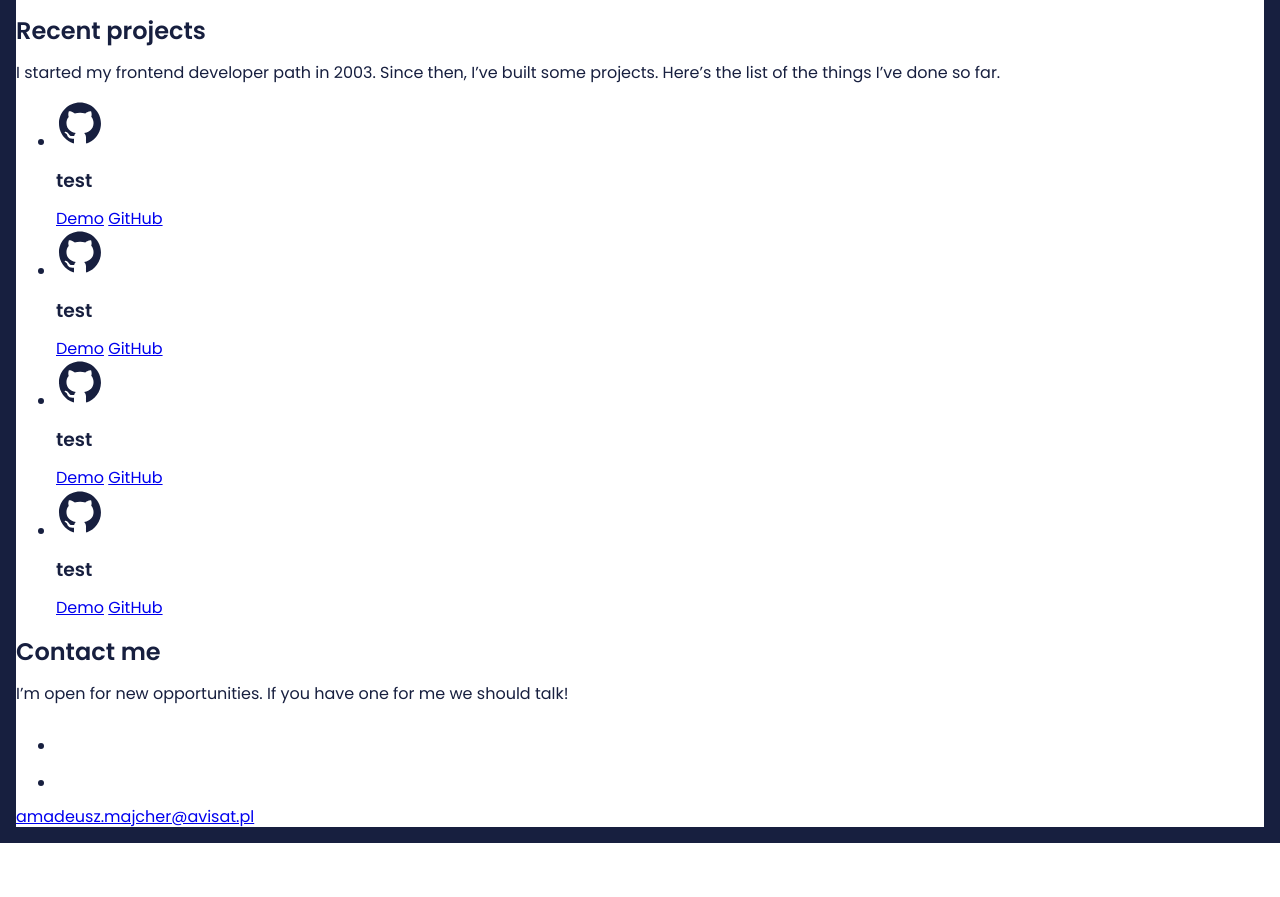
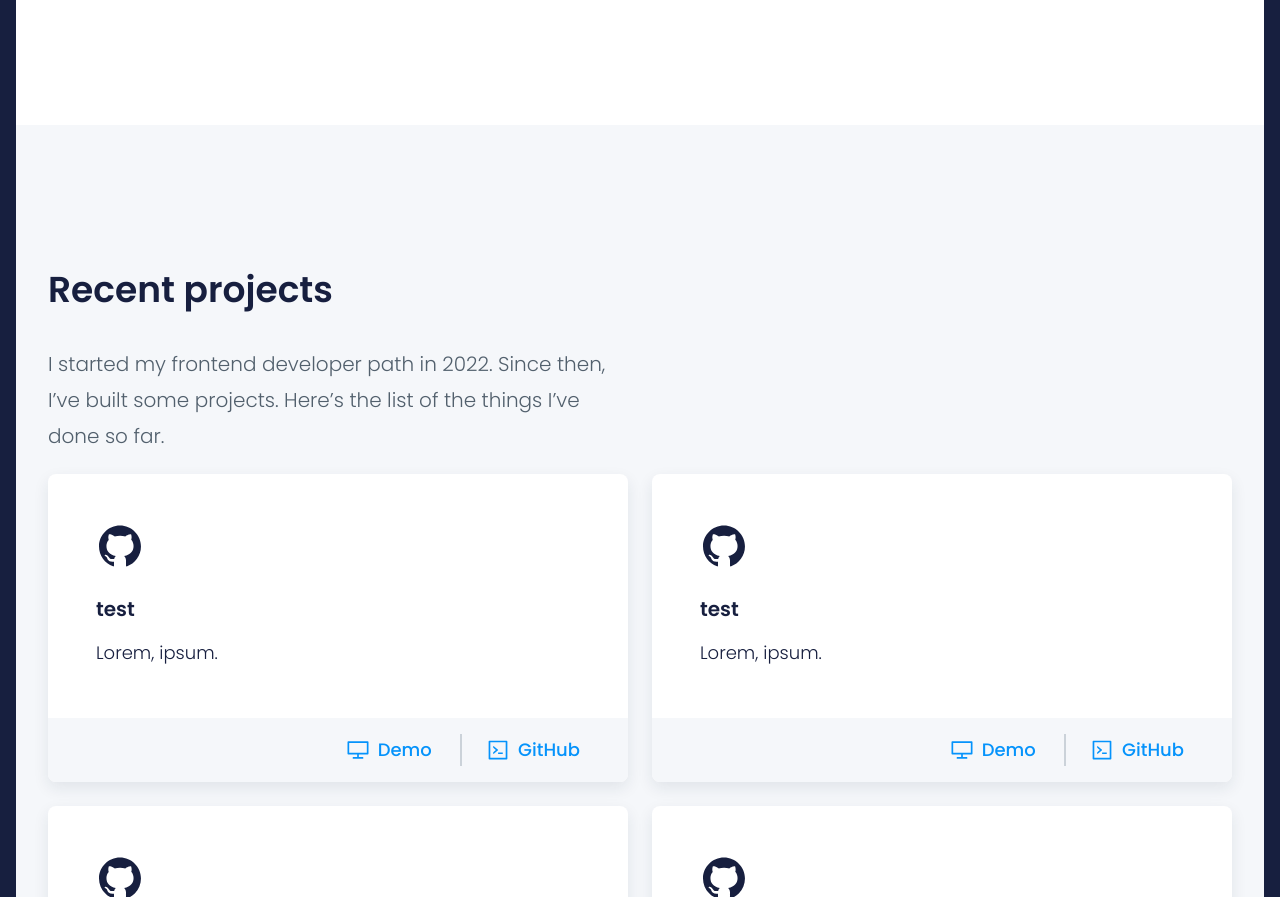
Before and after one commit to amadeuszmajcher/homepage, a website built with webpack: page src/content/index.html in a window 1280 px wide. Shown: the part 1903-2800 px from the top of the page. Before the commit the page ends 2746 px from the top, so only its background shows below. Built offline with nearby package versions, Linux system fonts and the light colour scheme; files whose address does not match are found by name.

Commit message:
feat: desktop styles for projects section

```diff
--- a/src/content/index.html
+++ b/src/content/index.html
@@ -8,13 +8,9 @@
   <title>Amadeusz Majcher</title>
   <meta name="description" content="Description" />
 
-  <!-- Title -->
   <meta property="og:title" content="Amadeusz Majcher" />
-  <!-- OPTIONAL description. 2-4 sentences. -->
   <meta property="og:description" content="CV" />
-  <!-- full url with http(s) ie. https://maciejkorsan.github.io/my-repo/ -->
   <meta property="og:url" content="https://github.com/amadeuszmajcher" />
-  <!-- full url to the image with http(s) ie. https://maciejkorsan.github.io/my-repo/assets/img/fb.png. Facebook suggests at least 1200 x 630. -->
   <meta property="og:image" content="https://maciejkorsan.com/wtf-gulp-starter/assets/img/cover.png" />
 
   <meta name="apple-mobile-web-app-capable" content="yes" />
@@ -27,10 +23,12 @@
 
 <body>
   <header class="hero">
-    <img class="hero__image" src="assets/img/amadeusz.png" alt="Amadeusz Majcher." >
+    <img class="hero__image" src="assets/img/amadeusz.png" alt="Amadeusz Majcher.">
     <h1 class="hero__title">Hey there! 👋 My name is Amadeusz and I’m an aspiring Frontend developer.</h1>
-    <p class="hero__description">You might be interested in checking the list of <a class="hero__link" href="#myskills">my
-        skills</a>. Don’t forget to have a glimpse at <a class="hero__link" href="#myprojects">my projects</a>. Currently I’m
+    <p class="hero__description">You might be interested in checking the list of <a class="hero__link"
+        href="#myskills">my
+        skills</a>. Don’t forget to have a glimpse at <a class="hero__link" href="#myprojects">my projects</a>.
+      Currently I’m
       looking for a new challenges so if you have one - <a class="hero__link" href="#contactMe">contact me</a> 😊</p>
     <a class="hero__mail" href="mailto:amadeusz.majcher@avisat.pl">amadeusz.majcher@avisat.pl</a>
   </header>
@@ -75,53 +73,66 @@
     </section>
     <section id="myprojects" class="projects">
       <h2 class="projects__title">Recent projects</h2>
-      <p class="projects__description">I started my frontend developer path in 2003. Since then, I’ve built some projects. Here’s the list of the things I’ve done so far.</p>
+      <div class="container">
+        <p class="projects__description">I started my frontend developer path in 2022. Since then, I’ve built some
+          projects. Here’s the list of the things I’ve done so far.</p>
         <ul class="projects__list">
           <li class="project">
-          <img class="project__logo" src="assets/img/icon-github.svg" alt="github" >
+            <div class="project__container">
+              <img class="project__logo" src="assets/img/icon-github.svg" alt="github">
               <h3 class="project__title">test</h3>
-          <p class="project__description"></p>
+              <p class="project__description">Lorem, ipsum.</p>
+            </div>
             <div class="project__footer">
               <a class="project__footer--link" href="#">Demo</a>
-            <a class="project__footer--link" href="#">GitHub</a>
+              <a class="project__footer--link link__code" href="#">GitHub</a>
             </div>
           </li>
           <li class="project">
+            <div class="project__container">
               <img class="project__logo" src="assets/img/icon-github.svg" alt="github">
               <h3 class="project__title">test</h3>
-          <p class="project__description"></p>
+              <p class="project__description">Lorem, ipsum.</p>
+            </div>
             <div class="project__footer">
               <a class="project__footer--link" href="#">Demo</a>
-            <a class="project__footer--link" href="#">GitHub</a>
+              <a class="project__footer--link link__code" href="#">GitHub</a>
             </div>
           </li>
           <li class="project">
+            <div class="project__container">
               <img class="project__logo" src="assets/img/icon-github.svg" alt="github">
               <h3 class="project__title">test</h3>
-          <p class="project__description"></p>
+              <p class="project__description">Lorem, ipsum.</p>
+            </div>
             <div class="project__footer">
               <a class="project__footer--link" href="#">Demo</a>
-            <a class="project__footer--link" href="#">GitHub</a>
+              <a class="project__footer--link link__code" href="#">GitHub</a>
             </div>
           </li>
           <li class="project">
+            <div class="project__container">
               <img class="project__logo" src="assets/img/icon-github.svg" alt="github">
               <h3 class="project__title">test</h3>
-          <p class="project__description"></p>
+              <p class="project__description">Lorem, ipsum.</p>
+            </div>
             <div class="project__footer">
               <a class="project__footer--link" href="#">Demo</a>
-            <a class="project__footer--link" href="#">GitHub</a>
+              <a class="project__footer--link link__code" href="#">GitHub</a>
             </div>
           </li>
         </ul>
+      </div>
     </section>
   </main>
   <footer id="contactMe" class="contact">
     <h2 class="contact__title">Contact me</h2>
     <p class="contact__description">I’m open for new opportunities. If you have one for me we should talk!</p>
     <ul class="social">
-      <li class="social__item"><a class="social__link" href="#"><img class="social__icon" src="assets/img/github-white.svg" alt="GitHub"></a></li>
-      <li class="social__item"><a class="social__link" href="#"><img class="social__icon" src="assets/img/github-white.svg" alt="LinkedIn"></a></li>
+      <li class="social__item"><a class="social__link" href="#"><img class="social__icon"
+            src="assets/img/github-white.svg" alt="GitHub"></a></li>
+      <li class="social__item"><a class="social__link" href="#"><img class="social__icon"
+            src="assets/img/github-white.svg" alt="LinkedIn"></a></li>
     </ul>
     <a class="contact__mail" href="mailto:amadeusz.majcher@avisat.pl">amadeusz.majcher@avisat.pl</a>
   </footer>
--- a/src/scss/_variables.scss
+++ b/src/scss/_variables.scss
@@ -1,6 +1,7 @@
 $white: #fff;
 $black: #000;
 $big-stone: #171F3F;
+$light-gray: #F5F7FA;
 $gray: #52606D;
 $blue: #0593FB;
 $dark-blue: #2251CC;
--- a/src/scss/main.scss
+++ b/src/scss/main.scss
@@ -3,6 +3,7 @@
 @import url('https://fonts.googleapis.com/css2?family=Poppins:wght@300;400;500;600&display=swap');
 @import "modules/hero.scss";
 @import "modules/skills.scss";
+@import "modules/projects.scss";
 
 html {
   box-sizing: border-box;
@@ -20,3 +21,8 @@ body {
   font-family: 'Poppins', sans-serif;
   border: 16px solid $big-stone;
 }
+
+.container{
+  max-width: 1184px;
+  margin: 0 auto;
+}
--- /dev/null
+++ b/src/scss/modules/projects.scss
@@ -0,0 +1,89 @@
+.projects{
+    background: $light-gray;
+    padding: 8rem 0;
+    &__title{
+        font-size: 2.25rem;
+        font-weight: 600;
+        margin: 0 auto;
+        padding: 1rem 0;
+        max-width: 1184px;
+    }
+    &__description{
+        font-weight: 300;
+        font-size: 1.25rem;
+        line-height: 2.25rem;
+        color: $gray;
+        max-width: 580px;
+    }
+}
+.projects__list{
+    display: grid;
+    grid-template-columns: 1fr 1fr;
+    column-gap: 1.5rem;
+    row-gap: 1.5rem;
+    margin:0;
+    padding: 0;
+    list-style-type: none;
+}
+.project{
+    background: $white;
+    box-shadow: 0px 6px 16px rgba(24, 41, 67, 0.09);
+    border-radius: 8px;
+    overflow: hidden;
+    &__container{
+        padding: 3rem;
+    }
+    &__title{
+        font-style: normal;
+        font-weight: 600;
+        font-size: 1.25rem;
+        line-height: 2.25rem;
+        margin:1rem 0 .5rem;
+    }
+    &__description{
+        font-style: normal;
+        font-weight: 300;
+        font-size: 1.125rem;
+        line-height: 2.2rem;
+        margin: 0;
+    }
+    &__footer{
+        background: $light-gray;
+        padding: 1rem 3rem;
+        text-align: right;
+        &--link{
+            color: $blue;
+            font-weight: 500;
+            font-size: 18px;
+            text-decoration: none;
+            line-height: 32px;
+            display: inline-flex;
+            align-items: center;
+            & + &{
+                margin-left: 50px;
+                position: relative;
+                &::after{
+                    content: " ";
+                    height: 32px;
+                    width: 2px;
+                    background: #CBD2D9;
+                    display: block;
+                    position: absolute;
+                    left: -26px;
+                    pointer-events: none;
+                }
+            }
+            &::before{
+                content: "";
+                display: block;
+                margin-right: 8px;
+                width: 24px;
+                height: 24px;
+                background: url('../assets/img/desktop.svg') center center no-repeat;
+            }
+        }
+    }
+}
+.link__code::before{
+    background: url('../assets/img/code.svg') center center no-repeat;
+}
--- a/src/scss/modules/skills.scss
+++ b/src/scss/modules/skills.scss
@@ -1,6 +1,6 @@
 .skills{
     max-width: 1184px;
-    margin: 0 auto;
+    margin: 0 auto 8rem;
     &__title{
        font-size: 2.25rem;
        font-weight: 600;
```
Also changed, not shown: dist/css/main.css, dist/index.html, 1 other file. Lines whose indentation alone changed are shown as unchanged.
